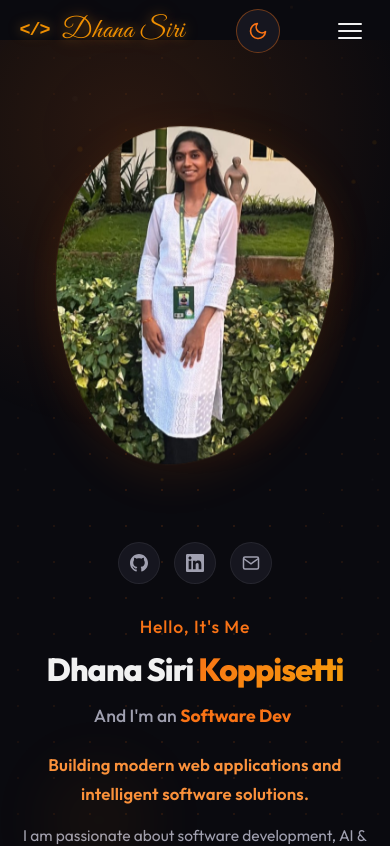
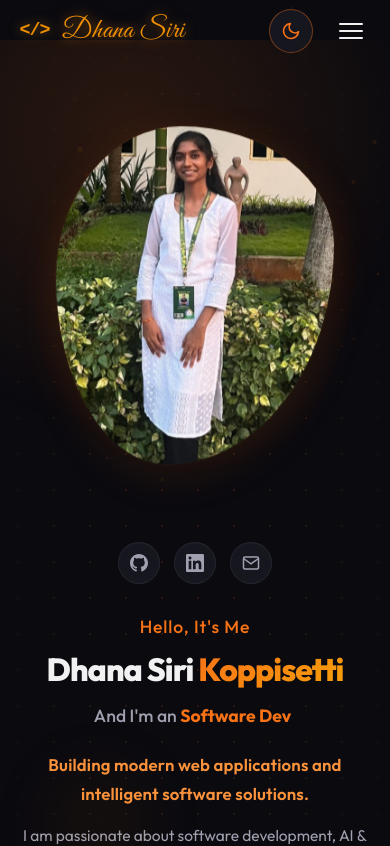
Before and after one commit to AiLynx72/video-portfolio, a React (Vite) app: page / in a window 390 px wide. Shown: the top 846 px of the page. Built offline with nearby package versions, Linux system fonts and the light colour scheme.

Commit message:
style: group theme-toggle with hamburger menu on mobile viewports

```diff
--- a/src/index.css
+++ b/src/index.css
@@ -2774,7 +2774,7 @@ section {
   .nav-link { padding: 12px 20px; border-radius: var(--radius-sm); width: 100%; }
 
   .btn-hire { display: none; }
-  .theme-toggle { display: flex; }
+  .theme-toggle { display: flex; margin-left: auto; }
   .hamburger { display: flex; }
 
   .hero {
```
